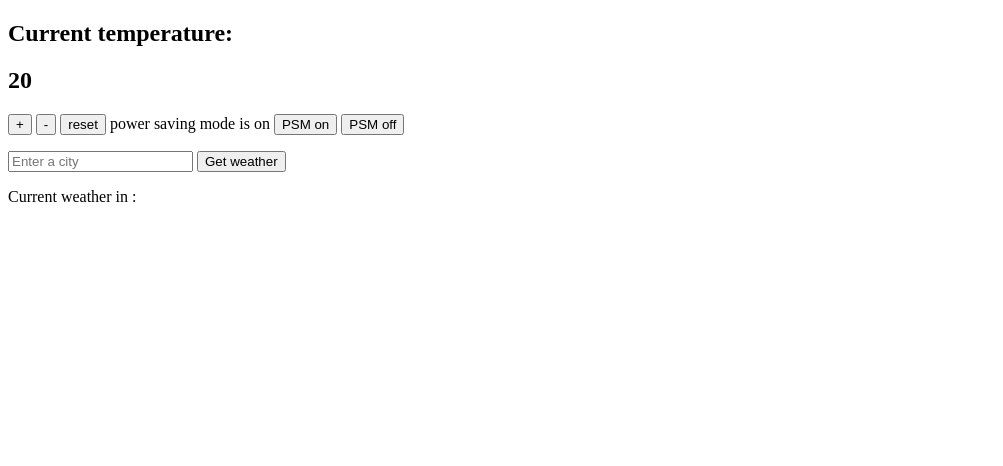
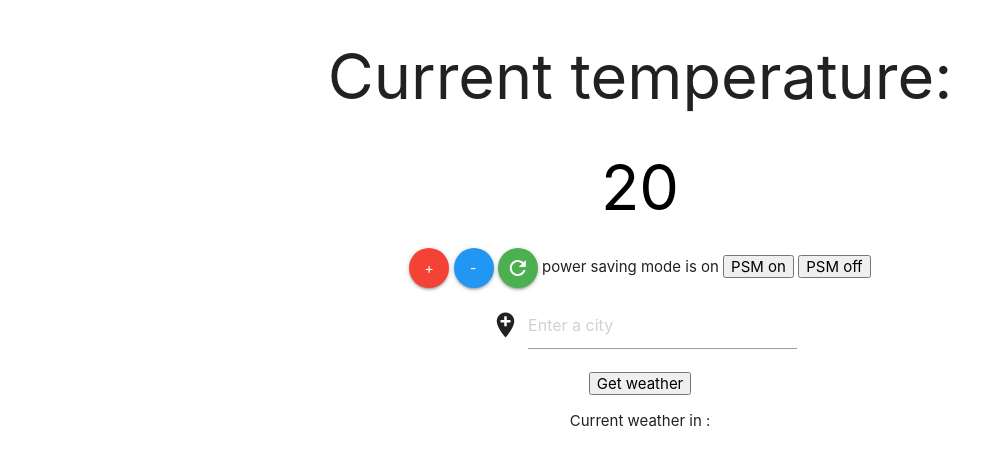
Before and after one commit to nadinedelia/Thermostat, a plain HTML site: page index.html in a window 1280 px wide. Shown: the whole page, without its empty margins (0-1003 px from the left). Drawn offline with nearby package versions, Linux system fonts and the light colour scheme; no server answers.

Commit message:
Added some basic style

```diff
--- a/index.html
+++ b/index.html
@@ -9,17 +9,21 @@
   <script src="https://code.jquery.com/jquery-2.1.4.min.js"></script>
   <script src="src/Thermostat.js"></script>
   <script src="interface.js"></script>
+  <script src="https://cdnjs.cloudflare.com/ajax/libs/materialize/1.0.0/js/materialize.min.js"></script>
   <link rel="stylesheet" href="style.css">
+  <link rel="stylesheet" href="https://cdnjs.cloudflare.com/ajax/libs/materialize/1.0.0/css/materialize.min.css">
+  <link href="https://fonts.googleapis.com/icon?family=Material+Icons" rel="stylesheet">
 </head>
 
 <body>
+  <div class="container center-align">
     <section>
       <h1>Current temperature:</h1>
       <h1 id="temperature"></h1>
       <p>
-      <button id="temperature-up">+</button>
-      <button id="temperature-down">-</button>
-      <button id="temperature-reset">reset</button>
+        <button id="temperature-up" class="btn btn-floating red">+</button>
+        <button id="temperature-down" class="btn btn-floating blue">-</button>
+        <button id="temperature-reset" class="btn btn-floating green"> <i class="material-icons">refresh</i></button>
         power saving mode is <span id="power-saving-status">on</span>
         <button id="powersaving-on">PSM on</button>
         <button id="powersaving-off">PSM off</button>
@@ -28,12 +32,18 @@
 
     <section>
       <!-- <form id="select-city"> -->
-    <input id="current-city" type="text" placeholder="Enter a city"></input>
+      <div class="input-field col s6">
+        <i class="material-icons prefix">add_location</i>
+        <input id="current-city" type="text" placeholder="Enter a city" style="width:30%;"></input>
+      </div>
+
       <button id="get-weather">Get weather</button>
       <!-- <input type="submit"></input> -->
       <!-- </form> -->
       <p>Current weather in <span id='location'></span>: <span id="current-weather"></span></p>
     </section>
+  </div>
+
 
 </body>
 
```
Lines whose indentation alone changed are shown as unchanged.
